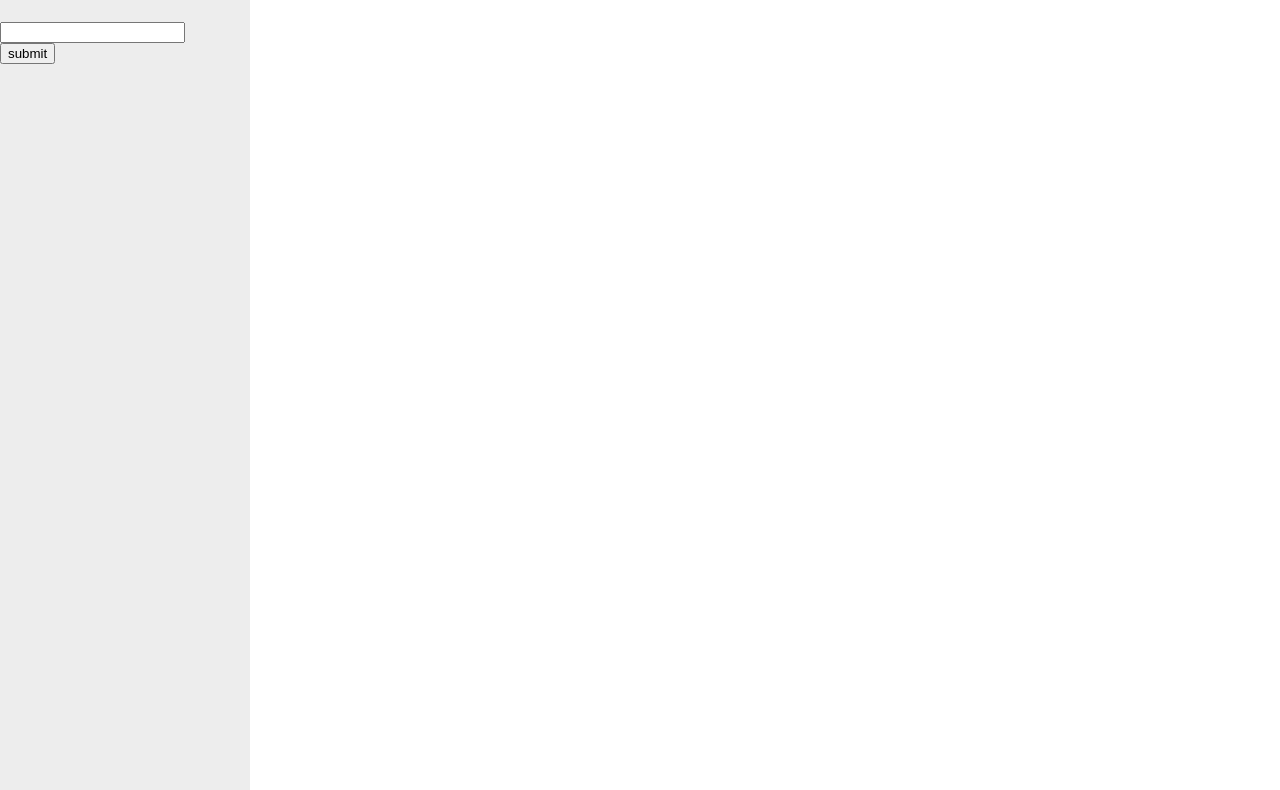
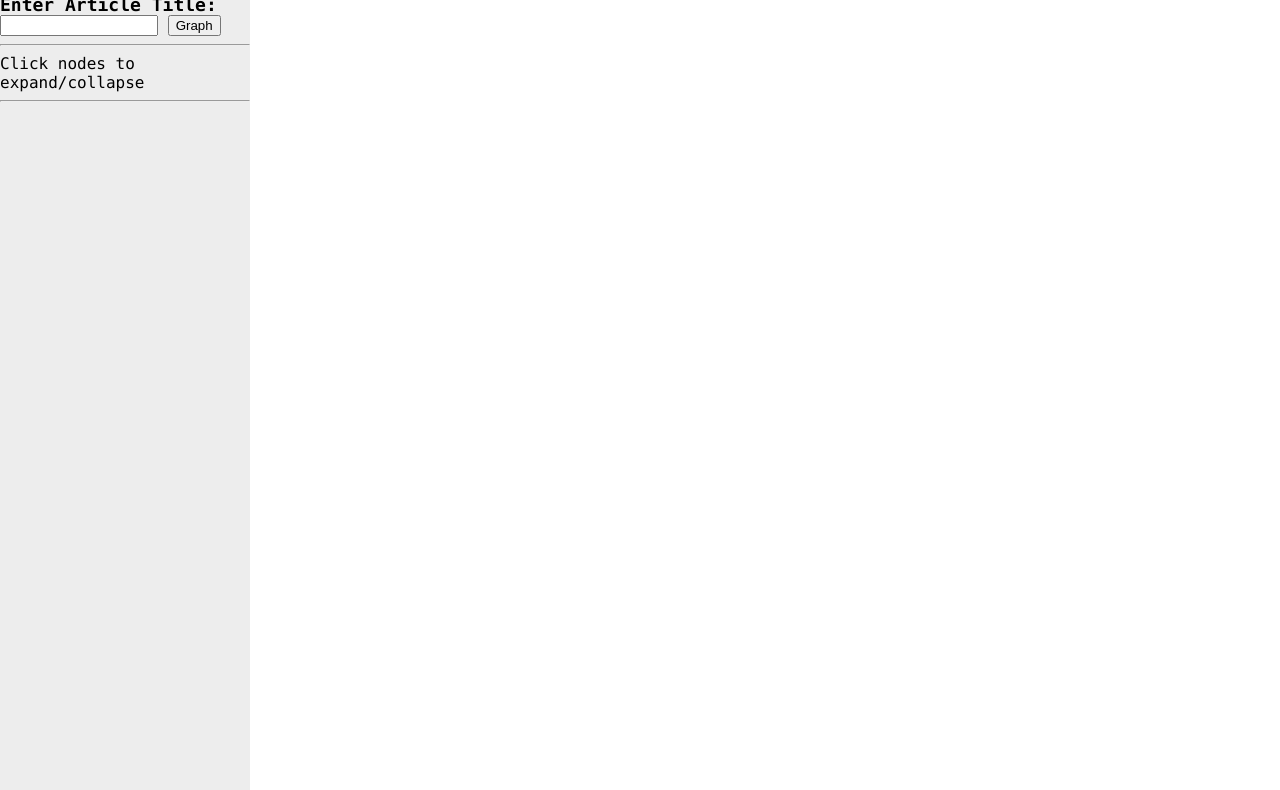
Before and after one commit to enjoylife/Wikitree, a plain HTML site: page index.html in a window 1280 px wide. Shown: the part 126-916 px from the top of the page. Drawn offline with nearby package versions, Linux system fonts and the light colour scheme.

Commit message:
Sidebar styling

```diff
--- a/index.html
+++ b/index.html
@@ -38,15 +38,23 @@
 
     <div id = "sidebar">
 
-        Enter Article Title:<br><br>
+        <h2>Enter Article Title:</h2>
 
-        <input type="text" id="article" size="20"
+
+
+        <input type="text" id="article" style="width:150px;"
         onkeydown="if (event.keyCode == 13)initArticle(article.value)">
-        <br>
+
         <button id="clickme" onclick="initArticle(article.value)">
-          submit</button>
+          Graph</button>
 
-          <br><br>
+          <hr>
+
+          Click nodes to expand/collapse
+
+          <hr>
+
+          <br>
           <div id ="info"></div>
       </div>
 
--- a/js/graph.js
+++ b/js/graph.js
@@ -3,7 +3,7 @@ var tree,root,svg,i,diagonal;
 function graph(jsonTree){
 
 
-	var margin = {top: 40, right: 0, bottom: 0, left: 0},
+	var margin = {top: 60, right: 0, bottom: 0, left: 0},
     width =  1024 - margin.right - margin.left,
     height = 1024 - margin.top - margin.bottom;
 
--- a/js/parse.js
+++ b/js/parse.js
@@ -18,7 +18,7 @@ function HTTPREQ(node){
         	if(response == "UNDEF" || !response ){
 
         		document.getElementById("info").innerHTML
-        			+= "<font color=\"red\">Dead end</font> at <u>"+node.article+"</u><br><br>";
+        			+= "<font color=\"red\">Dead end</font> at <u>"+node.article+"</u><p>";
         		return;
         	}
 
@@ -50,6 +50,8 @@ function createChildren(node){
 	if(node.article == undefined)
 		return;
 
+    document.getElementById("info").innerHTML+="<b><font color=\"blue\">Exploring</b></font> "+node.article+"<p>";
+
 	HTTPREQ(node);
 	//alert("HERE "+temp[0].article)
 
--- a/style.css
+++ b/style.css
@@ -53,6 +53,7 @@ body{
 
 
 #content{
+
   width: 1274px;
   height: 1010px;
 
@@ -61,10 +62,36 @@ body{
 #sidebar{
 
   float: left;
+  padding-top: 10px;
   background-color: #EDEDED;
   width: 250px;
   height: 100%;
 }
+
+#sidebar h2{
+
+  font-style: bold;
+  font-size: 18px;
+  display:inline;
+
+
+}
+
+#info{
+
+  height: 870px;
+  overflow-y: auto;
+  font-size: 15px;
+
+}
+
+#info p{
+
+  margin-top: 0.4em;
+  margin-bottom: 0em;
+
+}
+
 
 #d3graph{
 
--- a/wikitreeServer.js
+++ b/wikitreeServer.js
@@ -99,7 +99,7 @@ function serveLink(req,resp){
             else if(checkRedo[0]=="REDO"){
 
               redirectInfo+=("<b><font color=\"green\">Redirected </font></b><u>"+req.body.articleName.split("%20").join(" ")+ "</u> to <u>"+
-                    checkRedo[1].body.articleName.split("%20").join(" "))+"</u><br><br>";
+                    checkRedo[1].body.articleName.split("%20").join(" "))+"</u><p>";
 
               serveLink(checkRedo[1],resp);
 
@@ -107,7 +107,7 @@ function serveLink(req,resp){
             else if(checkRedo[0]=="DISAM"){
 
               redirectInfo+=("<b><font color=\"purple\">Disambiguated </font></b><u>"+req.body.articleName.split("%20").join(" ")+ "</u> to <u>"+
-                    checkRedo[1].body.articleName.split("%20").join(" "))+"</u><br><br>";
+                    checkRedo[1].body.articleName.split("%20").join(" "))+"</u><p>";
 
               serveLink(checkRedo[1],resp);
             }
```
